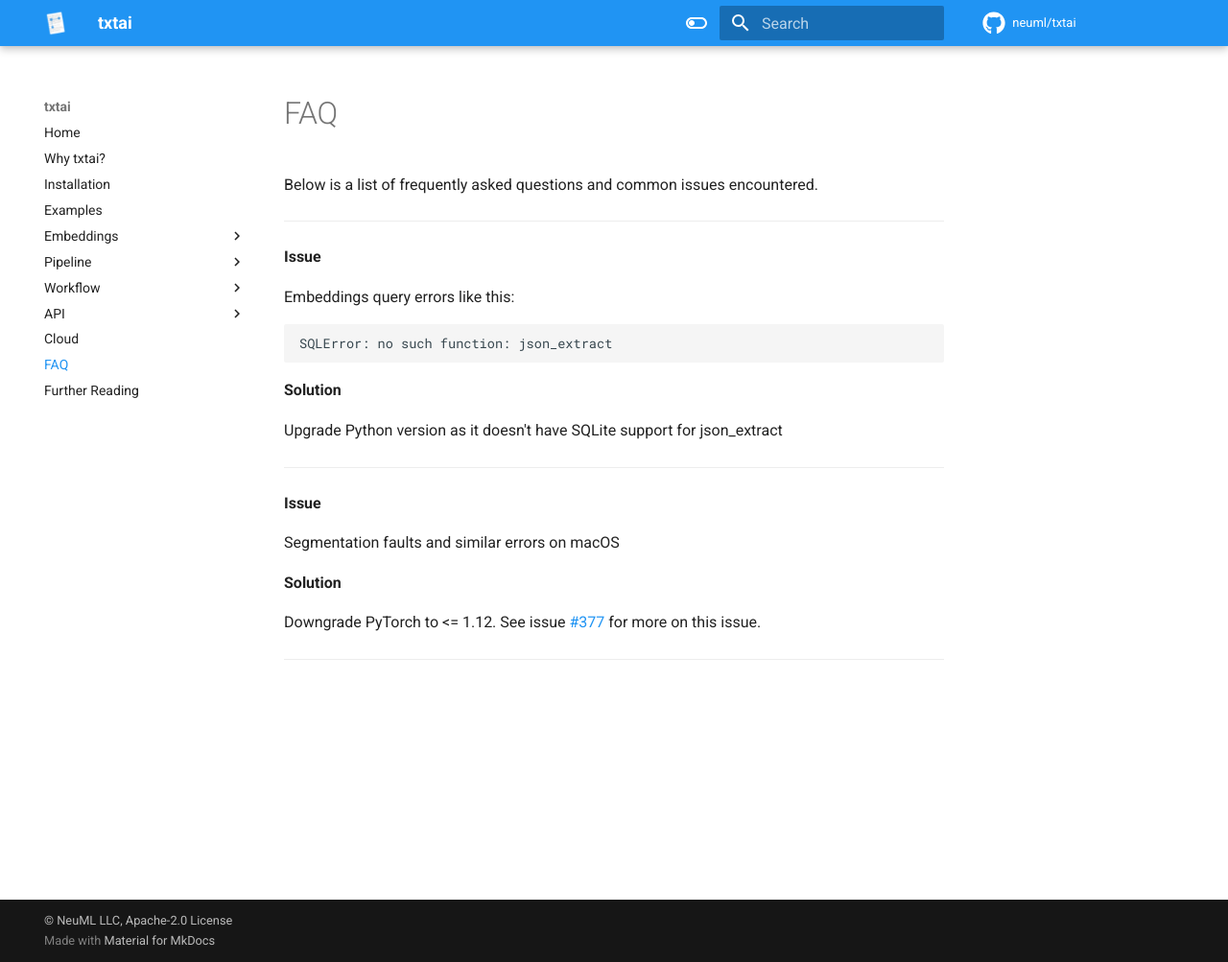
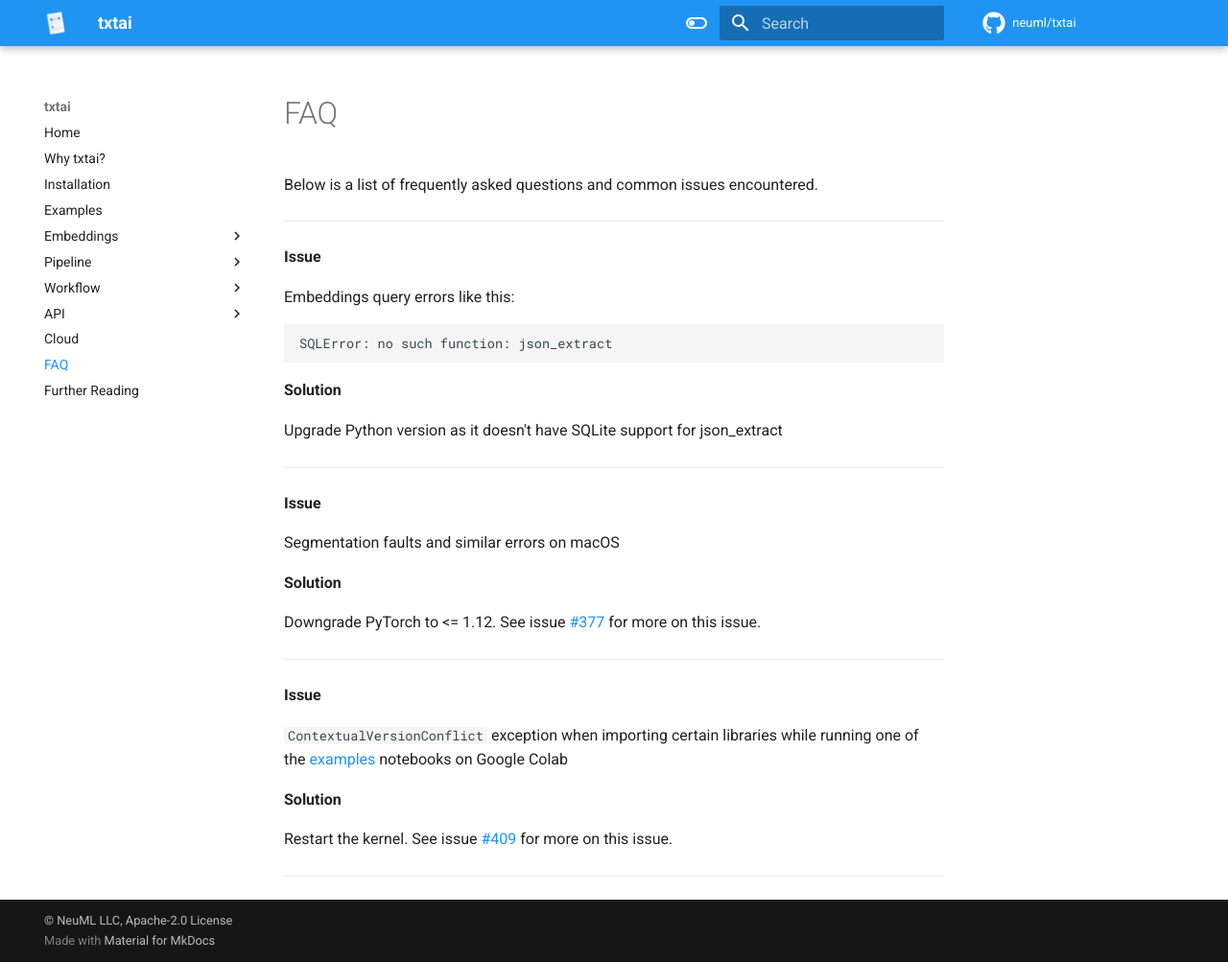
Before and after one commit to neuml/txtai, an MkDocs documentation site: the page built from docs/faq.md, in a window 1280 px wide and 1003 px high. Shown: the whole window at 96% size. Built offline with MkDocs 1.6.1 and Material for MkDocs 9.7.7, drawn with Linux system fonts in a browser that asks for light colours; comment, search, counter and statistics services are not loaded.

Commit message:
Add note to restart kernel if running in Google Colab (#410)
* Add note to restart kernel if running in Google Colab

Context: #409

* Revert "Add note to restart kernel if running in Google Colab
"

This reverts commit 6dca57d956836f558bac7c54da4c8378cdb3f764.

* Move note to the examples section

Moving the note to restart the kernel to the examples section since this
happens in a lot of notebooks and is a bit unpredictable.

* Revert "Move note to the examples section"

This reverts commit cee9df3abebee3459f8728e8a4c0c7e95900ea9d.

* Move note to FAQ section

```diff
--- a/docs/faq.md
+++ b/docs/faq.md
@@ -27,3 +27,13 @@
 Downgrade PyTorch to <= 1.12. See issue [#377](https://github.com/neuml/txtai/issues/377) for more on this issue.
 
 ----------
+
+__Issue__
+
+`ContextualVersionConflict` exception when importing certain libraries while running one of the [examples](./examples.md) notebooks on Google Colab
+
+__Solution__
+
+Restart the kernel. See issue [#409](https://github.com/neuml/txtai/issues/409) for more on this issue.
+
+----------
```
